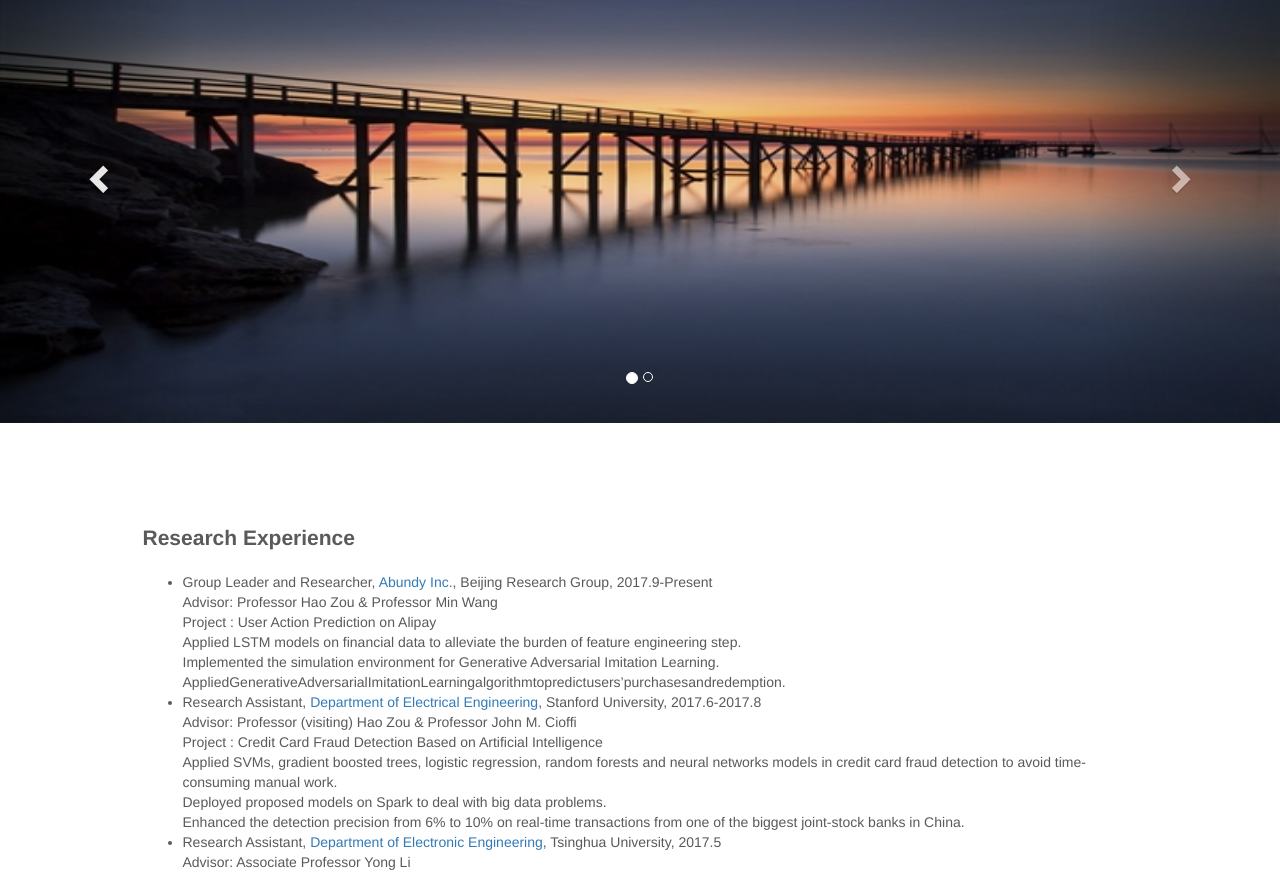
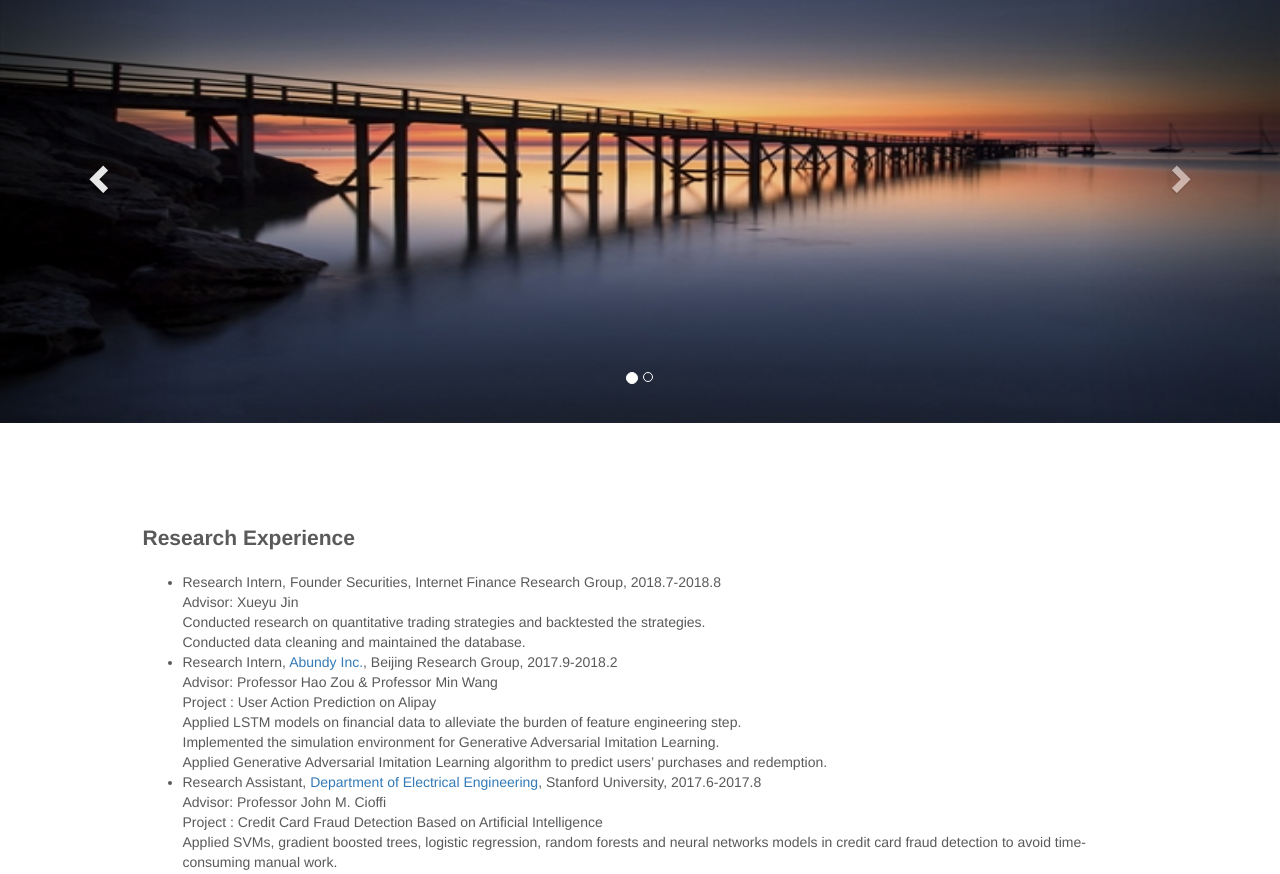
Before and after one commit to truenyl/truenyl.github.io, a plain HTML site: page research.html in a window 1280 px wide. Shown: the part 77-951 px from the top of the page. Drawn offline with Linux system fonts and the light colour scheme; a script that the page names is missing.

Commit message:
Update research.html

```diff
--- a/research.html
+++ b/research.html
@@ -106,16 +106,20 @@
                 <p class="lead"><strong>Research Experience<br>
 </strong></p>
 <ul>
+<li>Research Intern, Founder Securities, Internet Finance Research Group, 2018.7-2018.8<br>
+    Advisor: Xueyu Jin<br>
+    Conducted research on quantitative trading strategies and backtested the strategies.<br>
+    Conducted data cleaning and maintained the database.</li>
 
-<li> Group Leader and Researcher, <a href="http://www.abundy.com/">Abundy Inc.</a>, Beijing Research Group, 2017.9-Present <br>
+<li>Research Intern, <a href="http://www.abundy.com/">Abundy Inc.</a>, Beijing Research Group, 2017.9-2018.2 <br>
   Advisor: Professor Hao Zou & Professor Min Wang<br>
   Project : User Action Prediction on Alipay<br>
   Applied LSTM models on financial data to alleviate the burden of feature engineering step.<br>
   Implemented the simulation environment for Generative Adversarial Imitation Learning.<br>
-  AppliedGenerativeAdversarialImitationLearningalgorithmtopredictusers’purchasesandredemption.</li>
+  Applied Generative Adversarial Imitation Learning algorithm to predict users’ purchases and redemption.</li>
 
 <li> Research Assistant, <a href="https://ee.stanford.edu">Department of Electrical Engineering</a>, Stanford University, 2017.6-2017.8 <br>
-  Advisor: Professor (visiting) Hao Zou & Professor John M. Cioffi<br>
+  Advisor: Professor John M. Cioffi<br>
   Project : Credit Card Fraud Detection Based on Artificial Intelligence<br>
   Applied SVMs, gradient boosted trees, logistic regression, random forests and neural networks models in credit card fraud detection to avoid time-consuming manual work.<br>
   Deployed proposed models on Spark to deal with big data problems.<br>
```
